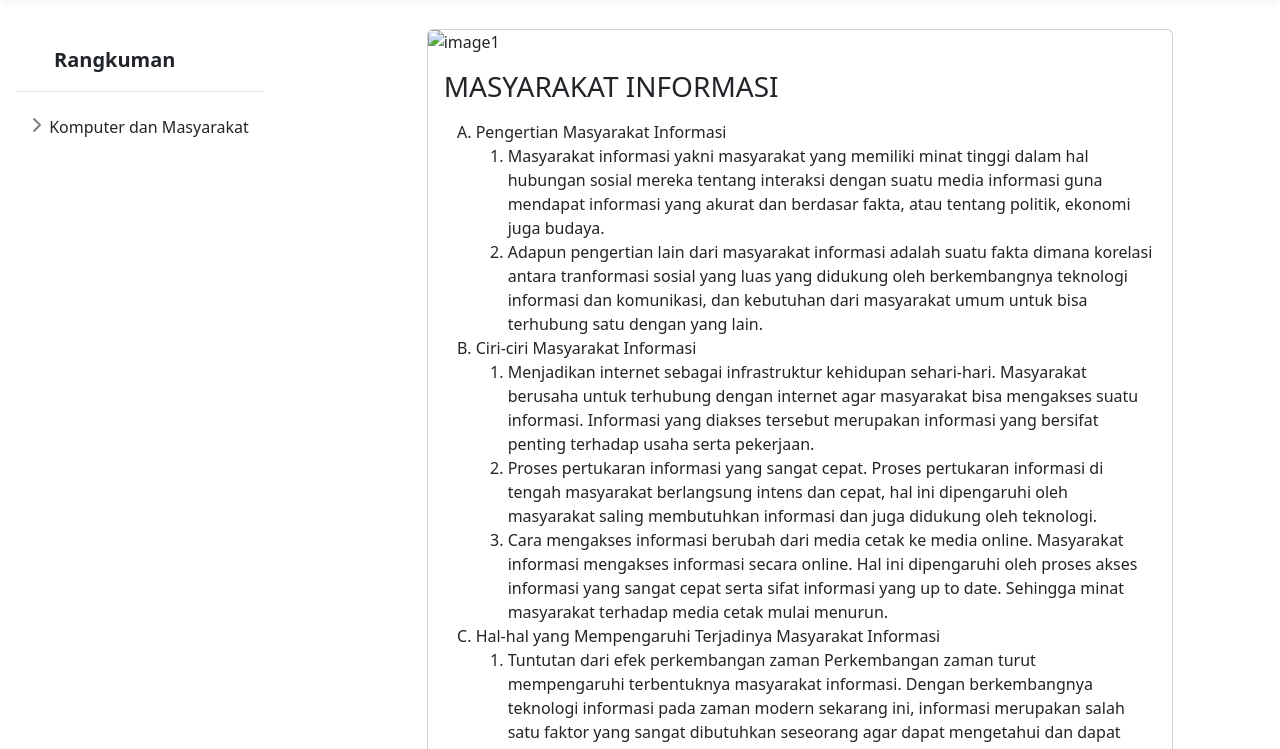
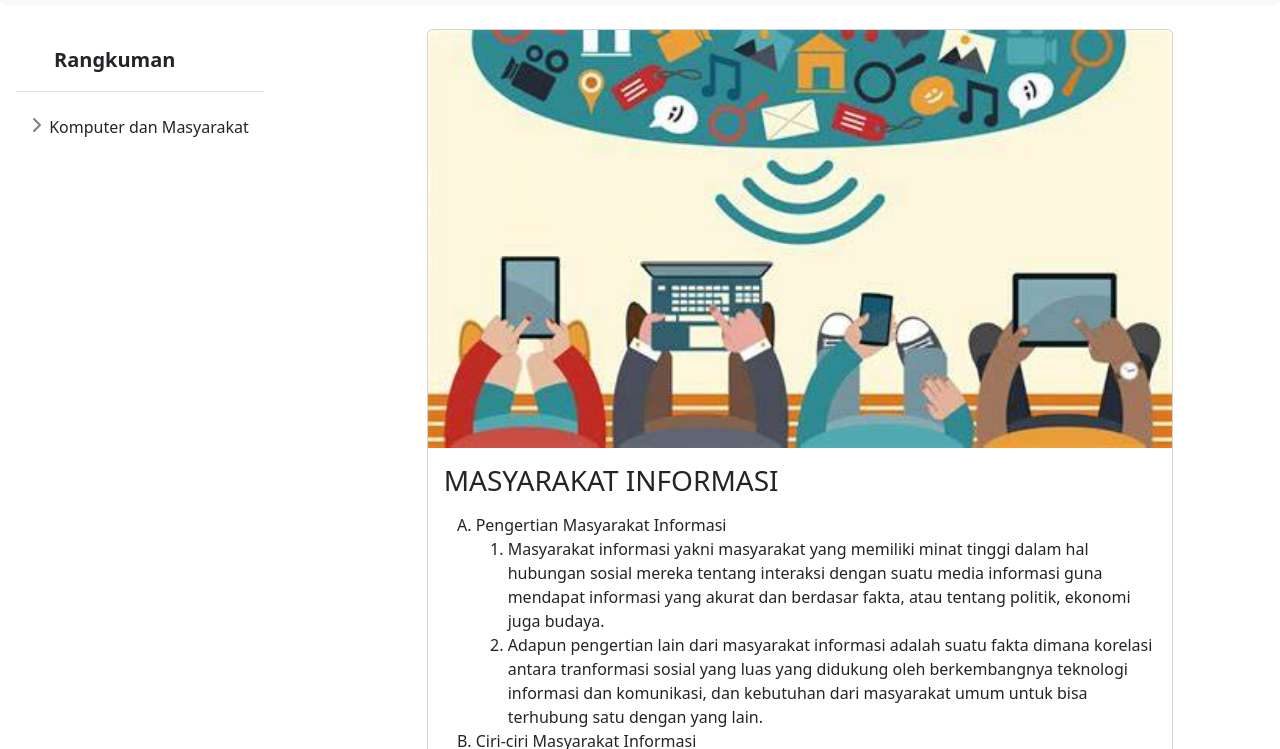
Before and after one commit to fredyyfajarr/isaacpedia, a plain HTML site: page meeting/meeting7.html in a window 1280 px wide. Shown: the part 51-800 px from the top of the page. Drawn offline with Linux system fonts and the light colour scheme; the site is published under a folder, as on GitHub Pages, so addresses that start at the root find nothing.

Commit message:
Update meeting7.html

```diff
--- a/meeting/meeting7.html
+++ b/meeting/meeting7.html
@@ -97,7 +97,7 @@
 <div class="col-md-7 offset-md-2">
     <div class="card-deck">
       <div class="card mb-4 ">
-        <img src="/assets/img/meeting7.jpg" class="card-img-top" alt="image1" style="width: 100%; height: auto;">
+        <img src="../assets/img/meeting7.jpg" class="card-img-top" alt="image1" style="width: 100%; height: auto;">
         <div class="card-body">
           <h3 class="card-title">MASYARAKAT INFORMASI</h3>
           <p class="card-text">
```
